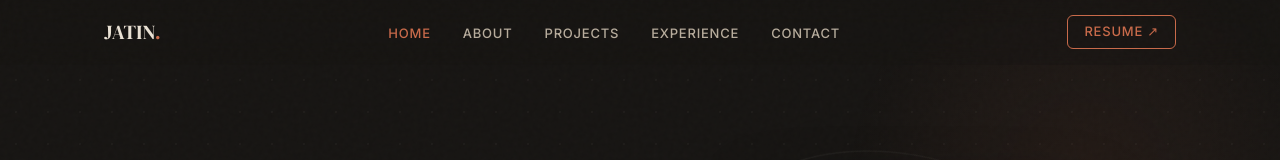
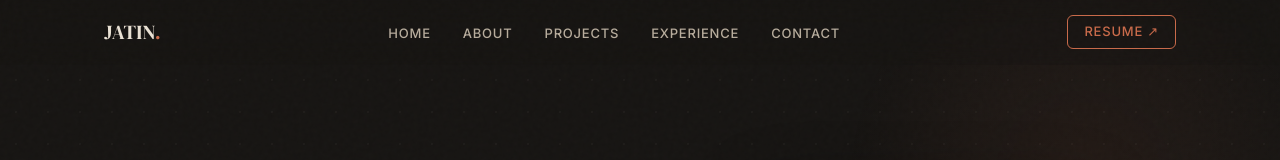
Before and after one commit to Jatin0422/Portfolio, a React app: page / in a window 1280 px wide. Shown: the top 160 px of the page. Built offline with nearby package versions, Linux system fonts and the light colour scheme; the HTML template or start-up script is replaced by a standard one.

Commit message:
shift to single page scrollable

```diff
--- a/src/App.jsx
+++ b/src/App.jsx
@@ -1,9 +1,6 @@
 import { Routes, Route } from 'react-router-dom'
 import MainLayout from './components/layout/MainLayout'
 import HomePage from './pages/HomePage'
-import AboutPage from './pages/AboutPage'
-import ProjectsPage from './pages/ProjectsPage'
-import ExperienceSection from './components/experience/ExperienceSection'
 import ProjectDetailPage from './pages/ProjectDetailPage'
 import NotFoundPage from './pages/NotFoundPage'
 
@@ -12,9 +9,6 @@ export default function App() {
     <Routes>
       <Route path="/" element={<MainLayout />}>
         <Route index element={<HomePage />} />
-        <Route path="about" element={<AboutPage />} />
-        <Route path="projects" element={<ProjectsPage />} />
-        <Route path="experience" element={<ExperienceSection />} />
         <Route path="project/:id" element={<ProjectDetailPage />} />
         <Route path="*" element={<NotFoundPage />} />
       </Route>
--- a/src/components/experience/ExperienceSection.jsx
+++ b/src/components/experience/ExperienceSection.jsx
@@ -68,7 +68,7 @@ export default function ExperienceSection() {
     update(); window.addEventListener('scroll', update, { passive: true }); window.addEventListener('resize', update)
     return () => { window.removeEventListener('scroll', update); window.removeEventListener('resize', update) }
   }, [])
-  return <section className="experience-page" aria-labelledby="experience-heading"><div className="experience-wrap">
+  return <section id="experience" className="experience-page" aria-labelledby="experience-heading"><div className="experience-wrap">
     <header className="experience-hero"><div><span className="experience-label">05 · Experience</span><h1 id="experience-heading">The path so far.</h1><p>A journey from business ownership to software development and toward applied machine learning — shaped by building things, solving problems and continuously learning.</p></div></header>
     <div className="experience-intro"><h2>Not a straight line.</h2><p>Each stage added another layer — from understanding how businesses operate to building software and exploring applied machine learning.</p></div>
     <div className="experience-timeline" ref={timelineRef}><div className="experience-base-line" aria-hidden="true"/><div className="experience-thread" aria-hidden="true"><img src="/images/experience/thread.png" alt=""/></div><div className="experience-spider" aria-hidden="true"><img src="/images/experience/spider.png" alt=""/></div>
--- a/src/components/hero/HeroSection.jsx
+++ b/src/components/hero/HeroSection.jsx
@@ -179,7 +179,7 @@ export default function HeroSection() {
               gap: '14px',
             }}
           >
-            <CTAButton primary to="/projects" id="hero-cta-explore">
+            <CTAButton primary href="#projects" id="hero-cta-explore">
               Explore my work ↗
             </CTAButton>
             <CTAButton to="/resume" id="hero-cta-resume">
--- a/src/components/navigation/Navbar.jsx
+++ b/src/components/navigation/Navbar.jsx
@@ -1,18 +1,16 @@
 import { useState, useEffect } from 'react'
-import { Link, useLocation } from 'react-router-dom'
 
 const NAV_LINKS = [
-  { label: 'Home',       href: '/'           },
-  { label: 'About',      href: '/about'       },
-  { label: 'Projects',   href: '/projects'    },
-  { label: 'Experience', href: '/experience'  },
-  { label: 'Contact',    href: '/contact'     },
+  { label: 'Home',       href: '#hero'        },
+  { label: 'About',      href: '#about'       },
+  { label: 'Projects',   href: '#projects-hero' },
+  { label: 'Experience', href: '#experience'  },
+  { label: 'Contact',    href: '#contact'     },
 ]
 
 export default function Navbar() {
   const [scrolled,   setScrolled]   = useState(false)
   const [menuOpen,   setMenuOpen]   = useState(false)
-  const { pathname } = useLocation()
 
   useEffect(() => {
     const onScroll = () => setScrolled(window.scrollY > 24)
@@ -51,8 +49,8 @@ export default function Navbar() {
         }}
       >
         {/* Brand */}
-        <Link
-          to="/"
+        <a
+          href="#hero"
           onClick={closeMenu}
           aria-label="Jatin – home"
           style={{
@@ -67,7 +65,7 @@ export default function Navbar() {
           onMouseLeave={e => e.currentTarget.style.color = 'var(--text-primary)'}
         >
           JATIN<span style={{ color: 'var(--accent)' }}>.</span>
-        </Link>
+        </a>
 
         {/* Desktop links */}
         <ul
@@ -81,14 +79,11 @@ export default function Navbar() {
           }}
           className="nav-desktop-links"
         >
-          {NAV_LINKS.map(({ label, href }) => {
-            const active = pathname === href
-            return (
+          {NAV_LINKS.map(({ label, href }) => (
               <li key={label}>
-                <NavLink href={href} active={active}>{label}</NavLink>
+                <NavLink href={href}>{label}</NavLink>
               </li>
-            )
-          })}
+          ))}
         </ul>
 
         {/* Resume CTA */}
@@ -150,8 +145,8 @@ export default function Navbar() {
         <ul role="list" style={{ listStyle: 'none', margin: 0, padding: '8px 24px 20px' }}>
           {NAV_LINKS.map(({ label, href }) => (
             <li key={label} style={{ borderBottom: '1px solid var(--border-subtle)' }}>
-              <Link
-                to={href}
+              <a
+                href={href}
                 tabIndex={menuOpen ? 0 : -1}
                 onClick={closeMenu}
                 style={{
@@ -161,11 +156,11 @@ export default function Navbar() {
                   fontWeight: 500,
                   letterSpacing: '0.04em',
                   textDecoration: 'none',
-                  color: pathname === href ? 'var(--accent)' : 'var(--text-secondary)',
+                  color: 'var(--text-secondary)',
                 }}
               >
                 {label}
-              </Link>
+              </a>
             </li>
           ))}
           <li style={{ paddingTop: '16px' }}>
@@ -188,11 +183,11 @@ export default function Navbar() {
 
 /* ── Sub-components ─────────────────────────────────────────── */
 
-function NavLink({ href, active, children }) {
+function NavLink({ href, children }) {
   const [hovered, setHovered] = useState(false)
   return (
-    <Link
-      to={href}
+    <a
+      href={href}
       style={{
         fontFamily: 'var(--font-sans)',
         fontSize: '0.8125rem',
@@ -200,14 +195,14 @@ function NavLink({ href, active, children }) {
         letterSpacing: '0.06em',
         textTransform: 'uppercase',
         textDecoration: 'none',
-        color: active || hovered ? (active ? 'var(--accent)' : 'var(--text-primary)') : 'var(--text-secondary)',
+        color: hovered ? 'var(--text-primary)' : 'var(--text-secondary)',
         transition: 'color 0.2s',
       }}
       onMouseEnter={() => setHovered(true)}
       onMouseLeave={() => setHovered(false)}
     >
       {children}
-    </Link>
+    </a>
   )
 }
 
--- a/src/pages/HomePage.jsx
+++ b/src/pages/HomePage.jsx
@@ -1,9 +1,19 @@
 import HeroSection from '../components/hero/HeroSection'
+import AboutSection from '../components/about/AboutSection'
+import ProjectsHero from '../components/projects/ProjectsHero'
+import ProjectsSection from '../components/projects/ProjectsSection'
+import ExperienceSection from '../components/experience/ExperienceSection'
+import ContactSection from '../components/contact/ContactSection'
 
 export default function HomePage() {
   return (
-    <div>
+    <>
       <HeroSection />
-    </div>
+      <AboutSection />
+      <ProjectsHero />
+      <ProjectsSection />
+      <ExperienceSection />
+      <ContactSection />
+    </>
   )
 }
--- a/src/styles/index.css
+++ b/src/styles/index.css
@@ -33,6 +33,8 @@
 *, *::before, *::after { box-sizing: border-box; }
 
 html { scroll-behavior: smooth; }
+
+#hero, #about, #projects-hero, #experience, #contact { scroll-margin-top: 64px; }
 
 body {
   margin: 0;
```
